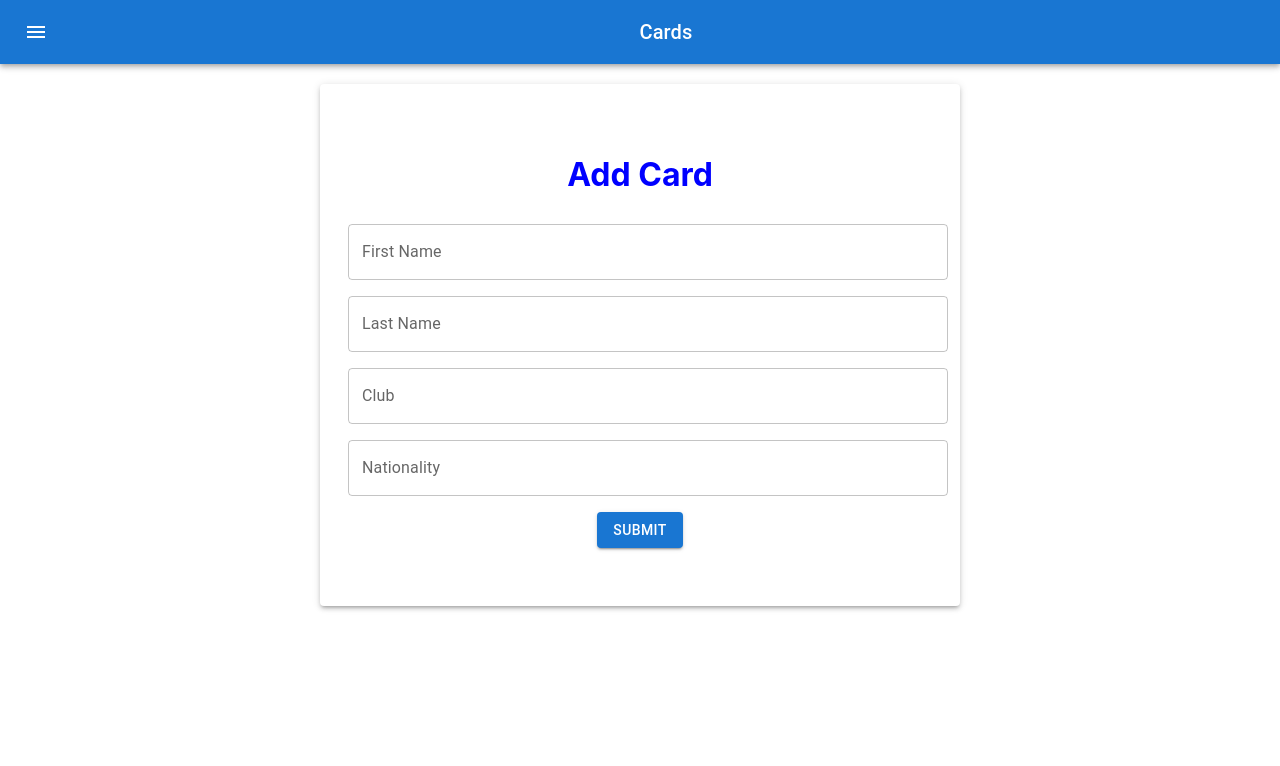
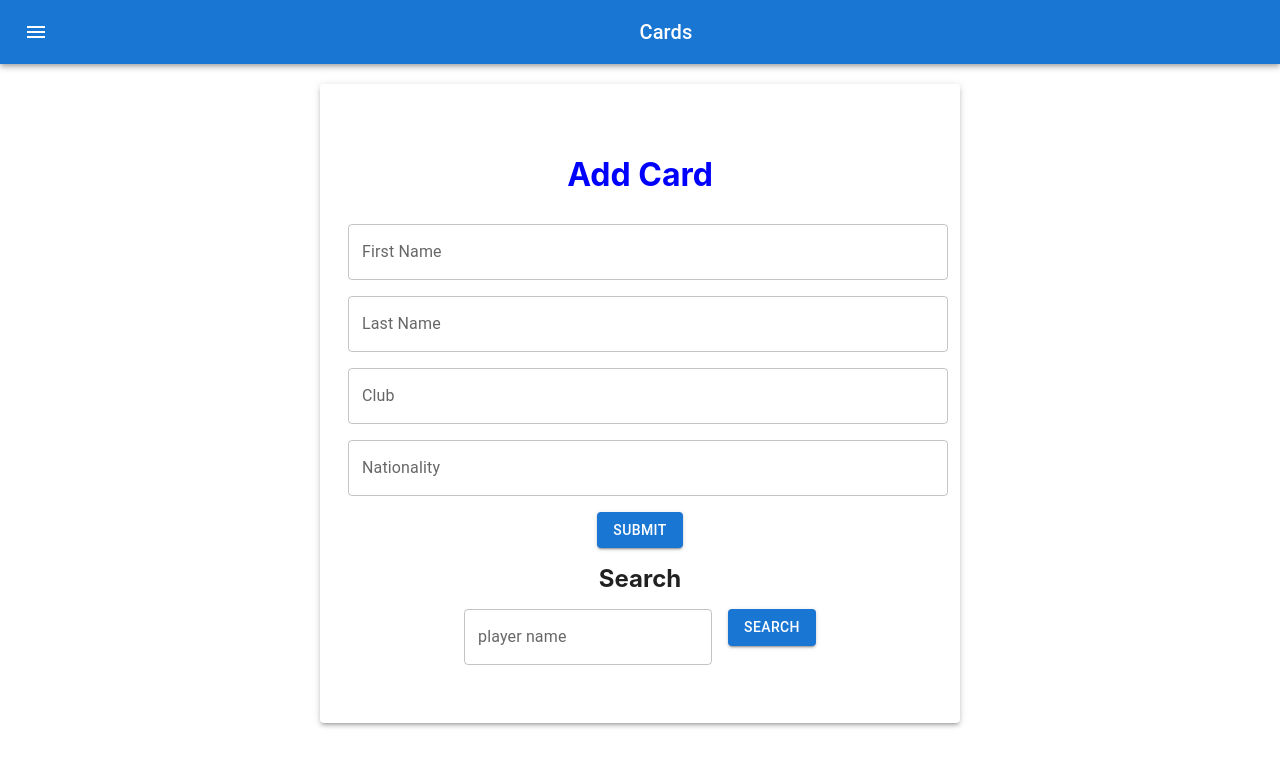
Before and after one commit to TheAnthonyCarrera/SoccerCardApp, a React (Create React App) app in the folder cardfrontend/: page / in a window 1280 px wide. Shown: the top 766 px of the page. Built offline with nearby package versions, Linux system fonts and the light colour scheme.

Commit message:
search algorithim for front end

```diff
--- a/cardfrontend/src/components/Card.js
+++ b/cardfrontend/src/components/Card.js
@@ -2,6 +2,7 @@ import * as React from 'react';
 import Box from '@mui/material/Box';
 import TextField from '@mui/material/TextField';
 import { Container, Paper,  Button } from '@mui/material';
+
 export default function Card() {
 
     const PaperStyle={padding:"50px 20px", width:600,margin:"20px auto"}
@@ -10,6 +11,7 @@ export default function Card() {
     const [last_name,setLastName]=React.useState("")
 
     const [club,setClub]=React.useState("")
+    const [searchValue, setSearchValue] = React.useState("");
 
     const [nationality,setNationality]=React.useState("")
 
@@ -21,10 +23,32 @@ export default function Card() {
             method:"POST",
             headers:{"Content-Type":"application/json"},
             body:JSON.stringify(card)
-    }).then(()=>{
-    console.log("New Card Added")
-    })
-}
+        }).then(()=>{
+        console.log("New Card Added")
+        })
+    }
+
+    function search(e) {
+        e.preventDefault();
+        let fnln = searchValue.split(" ");
+        fetch("http://localhost:8081/card/search?first_name=" + fnln[0] + "&last_name=" + fnln[1] ,{
+            method:"GET",
+            headers:{"Content-Type":"application/json"}
+        })
+        .then(response => {
+            if (response.ok) {
+                return response.json();
+            }
+            else {
+                console.log(response.status);
+                throw new Error('Something went wrong');
+            }
+        })
+        .then(data => {
+            console.log("---", data);
+        });
+        console.log("benchod ", fnln[0], fnln[1])
+    }
 
     return (
 
@@ -64,6 +88,16 @@ export default function Card() {
                 <Button variant="contained"onClick={handleClick}>
                     Submit
                 </Button>
+
+                <h2>Search</h2>
+                <TextField id="searchField" label="player name" type="search" value={searchValue} onChange={e => setSearchValue(e.target.value)} />
+                {/* <TextField
+                    id="outlined-helperText"
+                    label="Helper text"
+                    defaultValue="Default Value"
+                    helperText="Some important text"
+                /> */}
+                <Button variant="contained" onClick={(e) => search(e)}>Search</Button>
             </Box>
         </Paper>
     </Container>
```
Also changed, not shown: 2 other files (tests, documents, lock files or other folders).
